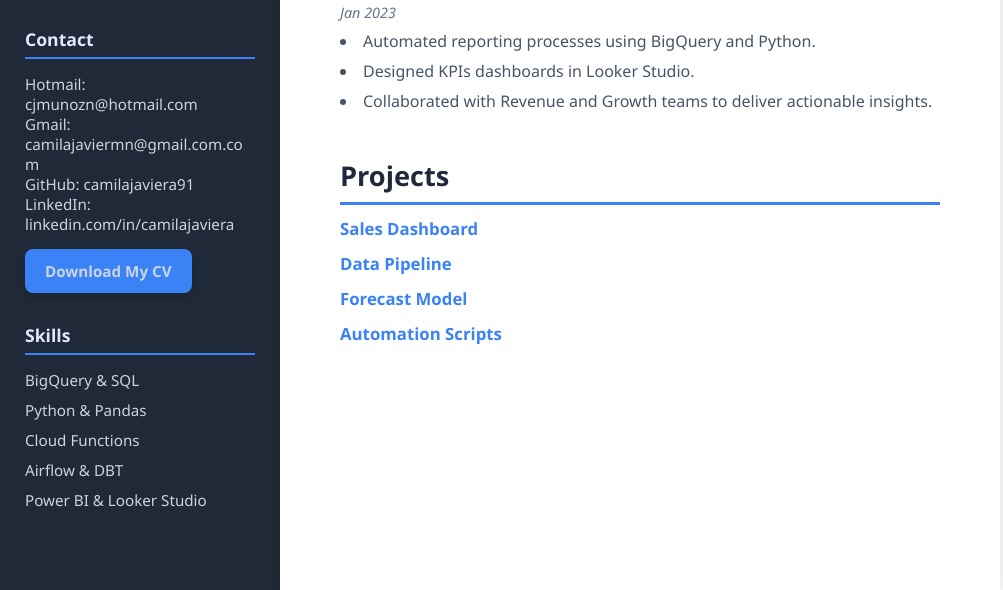
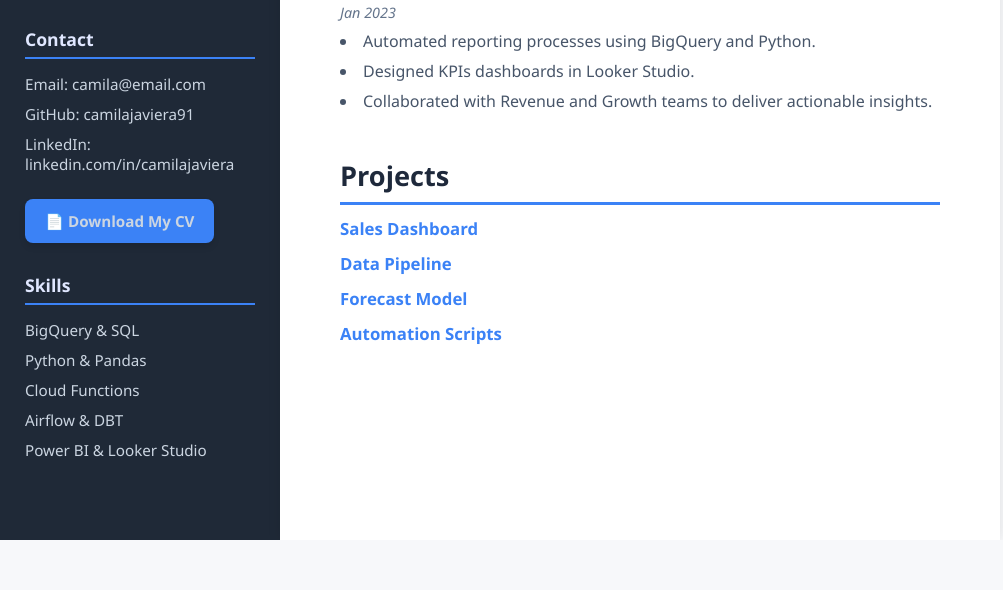
Before and after one commit to CamilaJaviera91/camila-portfolio, a plain HTML site: page index.html in a window 1280 px wide. Shown: the part 312-902 px from the top of the page, without its empty margins (0-1003 px from the left). After the commit the page ends 852 px from the top, so only its background shows below. Drawn offline with Linux system fonts and the light colour scheme.

Commit message:
feat(index): edit index

```diff
--- a/index.html
+++ b/index.html
@@ -13,15 +13,17 @@
     <p class="title">Data Analyst & Engineer</p>
 
     <section class="contact">
-      <h2>Contact</h2>
-      <p>Hotmail: cjmunozn@hotmail.com</p>
-      <p>Gmail: camilajaviermn@gmail.com.com</p>
-      <p>GitHub: <a href="https://github.com/camilajaviera91" target="_blank" rel="noopener noreferrer">camilajaviera91</a></p>
-      <p>LinkedIn: <a href="https://linkedin.com/in/camilajaviera" target="_blank" rel="noopener noreferrer">linkedin.com/in/camilajaviera</a></p>
+    <h2>Contact</h2>
+    <ul>
+        <li>Email: <a href="mailto:camila@email.com">camila@email.com</a></li>
+        <li>GitHub: <a href="https://github.com/camilajaviera91" target="_blank">camilajaviera91</a></li>
+        <li>LinkedIn: <a href="https://linkedin.com/in/camilajaviera" target="_blank">linkedin.com/in/camilajaviera</a></li>
+    </ul>
 
-      <a href="assets/Curriculum - Camila Javiera Muñoz Navarro.pdf" download="Camila_Javiera_Munoz_CV.pdf" class="download-cv"> Download My CV </a>
+    <a href="CV_Camila_Munoz.pdf" download="Camila_Javiera_Munoz_CV.pdf" class="download-cv">
+        📄 Download My CV
+    </a>
     </section>
-
     <section class="skills">
       <h2>Skills</h2>
       <ul>
```
